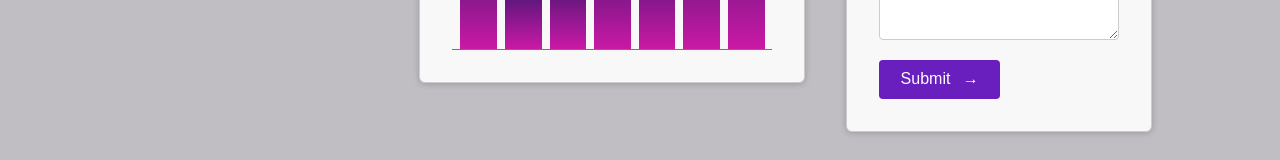
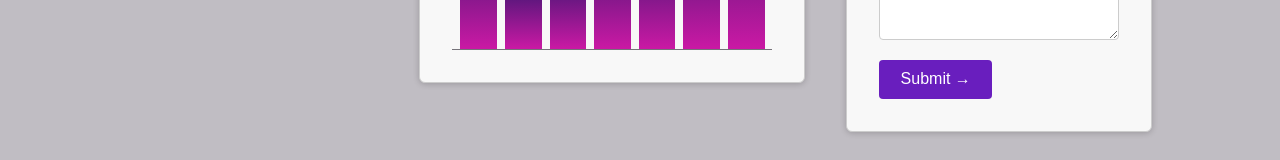
Before and after one commit to TheoCaesar/Angular_Components_Deep_Dive, an Angular app: page / in a window 1280 px wide. Shown: the part 386-546 px from the top of the page. Built offline with nearby package versions, Linux system fonts and the light colour scheme.

Commit message:
Content Projection with custom values using ngProjectAs

```diff
--- a/src/app/dashboard/tickets/new-ticket/new-ticket.component.html
+++ b/src/app/dashboard/tickets/new-ticket/new-ticket.component.html
@@ -10,7 +10,7 @@
   <p>
      <button appButton>
       Submit
-      <span class="icon"> &rarr;</span>
+      <span ngProjectAs="my-icon"> &rarr;</span>
      </button>
 
   </p>
--- a/src/app/header/header.component.html
+++ b/src/app/header/header.component.html
@@ -14,7 +14,7 @@
       <li>
         <button appButton>
           Logout
-          <span class="icon">&rarr; </span>
+          <span ngProjectAs="my-icon">&rarr; </span>
         </button>
       </li>
     </ul>
--- a/src/app/shared/button/button.component.html
+++ b/src/app/shared/button/button.component.html
@@ -1,4 +1,4 @@
   <span>
      <ng-content/>
   </span>
-  <ng-content select =".icon"/>
+  <ng-content select ="my-icon"/>
```
